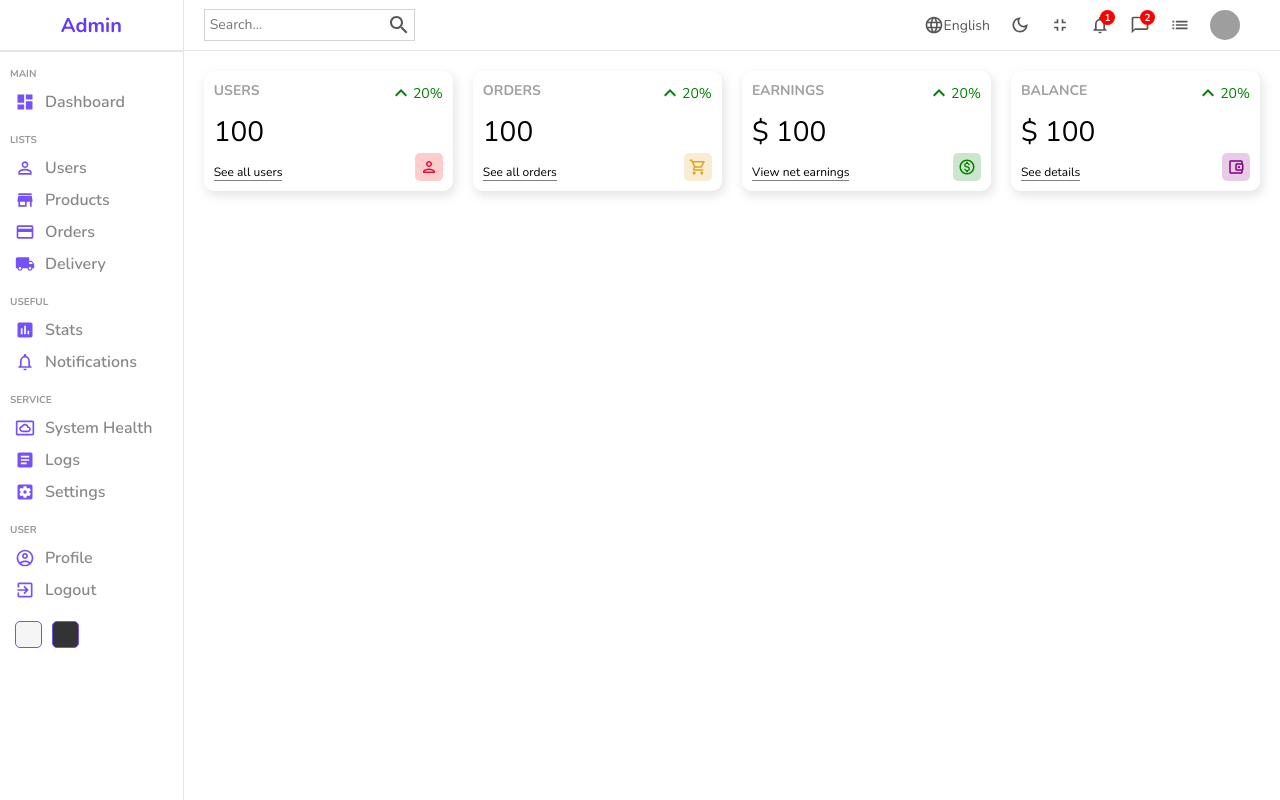
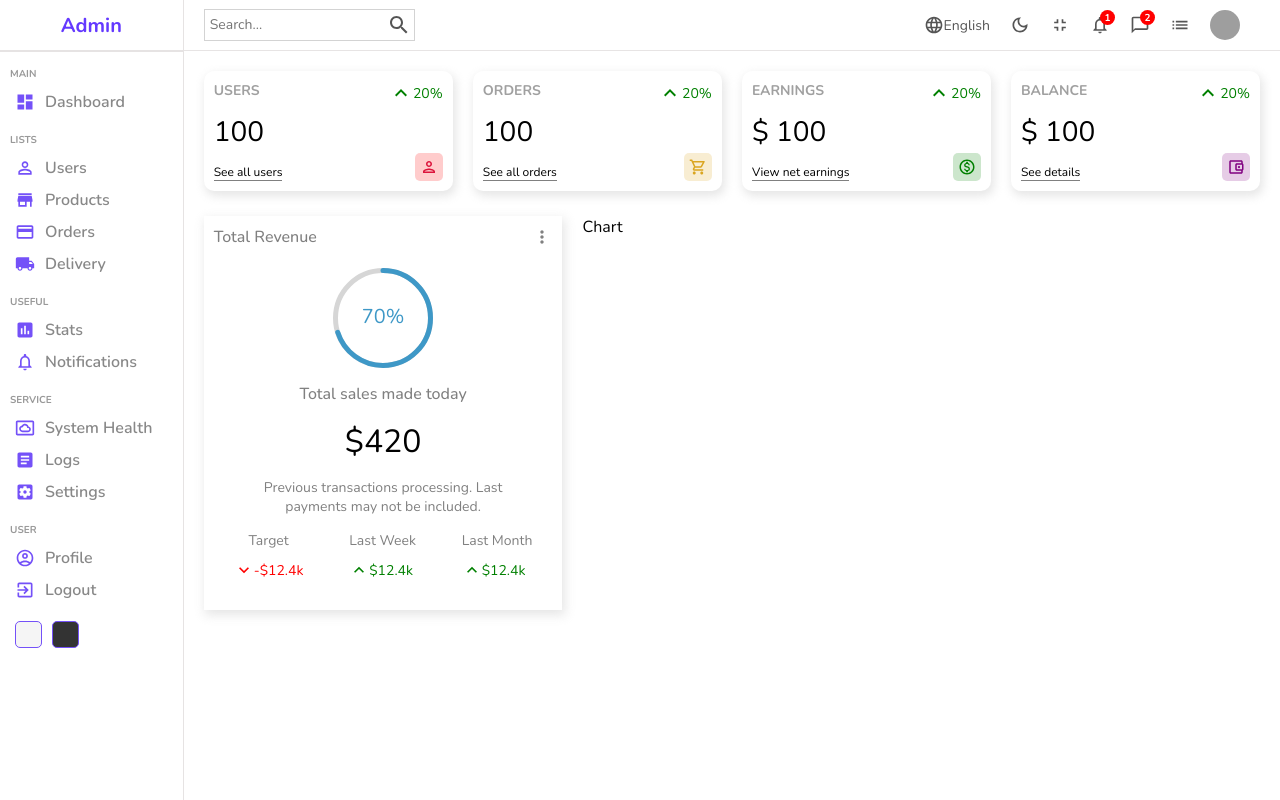
Before and after one commit to tanvir1418/react-admin-dashboard, a React (Create React App) app: page / in a window 1280 px wide. Built offline with nearby package versions, Linux system fonts and the light colour scheme; grey boxes are pictures that could not be loaded.

Commit message:
Featured Section ProgressBar Added

```diff
--- a/package.json
+++ b/package.json
@@ -11,6 +11,7 @@
     "@testing-library/react": "^13.2.0",
     "@testing-library/user-event": "^13.5.0",
     "react": "^18.1.0",
+    "react-circular-progressbar": "^2.0.4",
     "react-dom": "^18.1.0",
     "react-router-dom": "^6.3.0",
     "react-scripts": "5.0.1",
--- /dev/null
+++ b/src/components/chart/Chart.jsx
@@ -0,0 +1,8 @@
+import React from 'react';
+import './chart.scss';
+
+const Chart = () => {
+  return <div className="chart">Chart</div>;
+};
+
+export default Chart;
--- /dev/null
+++ b/src/components/chart/chart.scss
@@ -0,0 +1,3 @@
+.chart {
+    flex: 4;
+}
--- /dev/null
+++ b/src/components/featured/Featured.jsx
@@ -0,0 +1,53 @@
+import React from 'react';
+import './featured.scss';
+import 'react-circular-progressbar/dist/styles.css';
+import MoreVertIcon from '@mui/icons-material/MoreVert';
+import KeyboardArrowDownIcon from '@mui/icons-material/KeyboardArrowDown';
+import KeyboardArrowUpOutlinedIcon from '@mui/icons-material/KeyboardArrowUpOutlined';
+import { CircularProgressbar } from 'react-circular-progressbar';
+
+const Featured = () => {
+  return (
+    <div className="featured">
+      <div className="top">
+        <h1 className="title">Total Revenue</h1>
+        <MoreVertIcon fontSize="small" />
+      </div>
+      <div className="bottom">
+        <div className="featuredChart">
+          <CircularProgressbar value={70} text={'70%'} strokeWidth={5} />
+        </div>
+        <p className="title">Total sales made today</p>
+        <p className="amount">$420</p>
+        <p className="desc">
+          Previous transactions processing. Last payments may not be included.
+        </p>
+        <div className="summary">
+          <div className="item">
+            <div className="itemTitle">Target</div>
+            <div className="itemResult negative">
+              <KeyboardArrowDownIcon fontSize="small" />
+              <div className="resultAmount">-$12.4k</div>
+            </div>
+          </div>
+          <div className="item">
+            <div className="itemTitle">Last Week</div>
+            <div className="itemResult positive">
+              <KeyboardArrowUpOutlinedIcon fontSize="small" />
+              <div className="resultAmount">$12.4k</div>
+            </div>
+          </div>
+          <div className="item">
+            <div className="itemTitle">Last Month</div>
+            <div className="itemResult positive">
+              <KeyboardArrowUpOutlinedIcon fontSize="small" />
+              <div className="resultAmount">$12.4k</div>
+            </div>
+          </div>
+        </div>
+      </div>
+    </div>
+  );
+};
+
+export default Featured;
--- /dev/null
+++ b/src/components/featured/featured.scss
@@ -0,0 +1,79 @@
+.featured {
+    flex: 2;
+    -webkit-box-shadow: 2px 4px 10px 1px rgba(0, 0, 0, 0.47);
+    box-shadow: 2px 4px 10px 1px rgba(201, 201, 201, 0.47);
+    padding: 10px;
+
+    .top {
+        display: flex;
+        align-items: center;
+        justify-content: space-between;
+        color: gray;
+
+        .title {
+            font-size: 16px;
+            font-weight: 500;
+        }
+    }
+
+    .bottom {
+        padding: 20px;
+        display: flex;
+        flex-direction: column;
+        align-items: center;
+        justify-content: center;
+        gap: 15px;
+
+        .featuredChart {
+            width: 100px;
+            height: 100px;
+        }
+
+        .title {
+            font-weight: 500;
+            color: gray;
+        }
+
+        .amount {
+            font-size: 32px;
+        }
+
+        .desc {
+            font-weight: 300;
+            font-size: 14px;
+            color: gray;
+            text-align: center;
+        }
+
+        .summary {
+            width: 100%;
+            display: flex;
+            align-items: center;
+            justify-content: space-between;
+
+            .item {
+                text-align: center;
+
+                .itemTitle {
+                    font-size: 14px;
+                    color: gray;
+                }
+
+                .itemResult {
+                    display: flex;
+                    align-items: center;
+                    margin-top: 10px;
+                    font-size: 14px;
+
+                    &.positive {
+                        color: green;
+                    }
+
+                    &.negative {
+                        color: red;
+                    }
+                }
+            }
+        }
+    }
+}
--- a/src/pages/home/Home.jsx
+++ b/src/pages/home/Home.jsx
@@ -1,4 +1,6 @@
 import React from 'react';
+import Chart from '../../components/chart/Chart';
+import Featured from '../../components/featured/Featured';
 import Navbar from '../../components/navbar/Navbar';
 import Sidebar from '../../components/sidebar/Sidebar';
 import Widget from '../../components/widget/Widget';
@@ -16,6 +18,10 @@
           <Widget type="earning" />
           <Widget type="balance" />
         </div>
+        <div className="charts">
+          <Featured />
+          <Chart />
+        </div>
       </div>
     </div>
   );
--- a/src/pages/home/home.scss
+++ b/src/pages/home/home.scss
@@ -4,11 +4,16 @@
   .homeContainer {
     flex: 6;
 
-    .widgets {
+    .widgets,
+    .charts {
       display: flex;
       padding: 20px;
       gap: 20px;
     }
+
+    .charts {
+      padding: 5px 20px;
+    }
   }
 
 }
```
Also changed, not shown: 1 other file (tests, documents, lock files or other folders).
